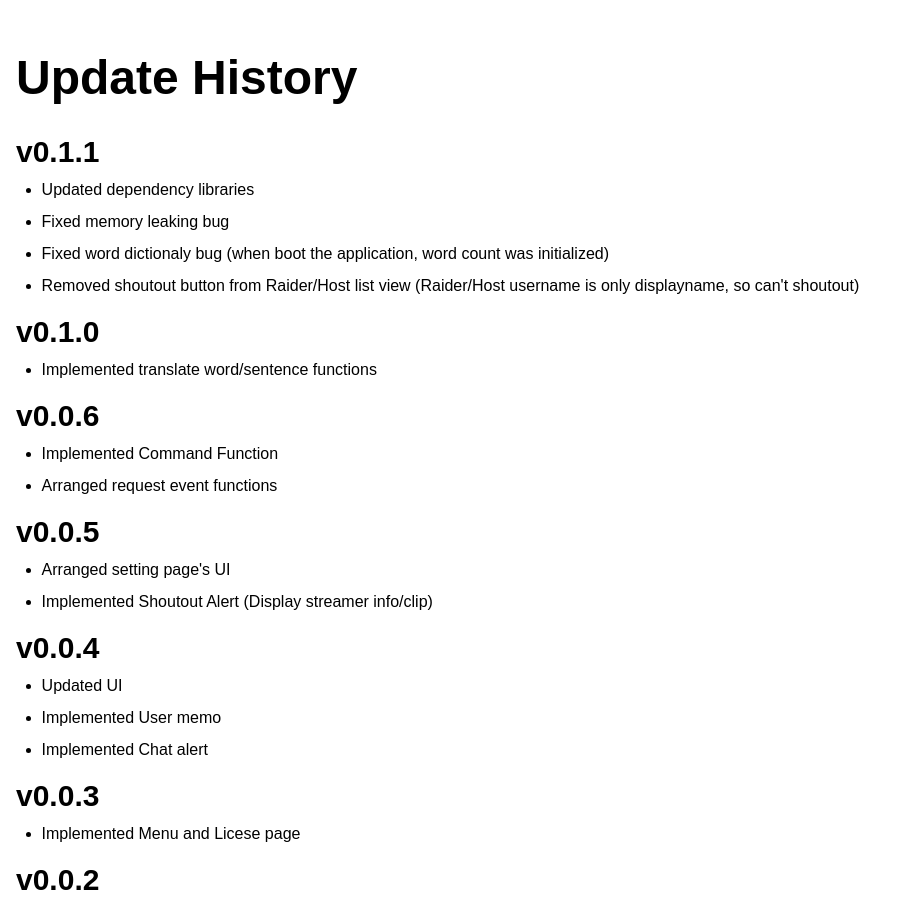
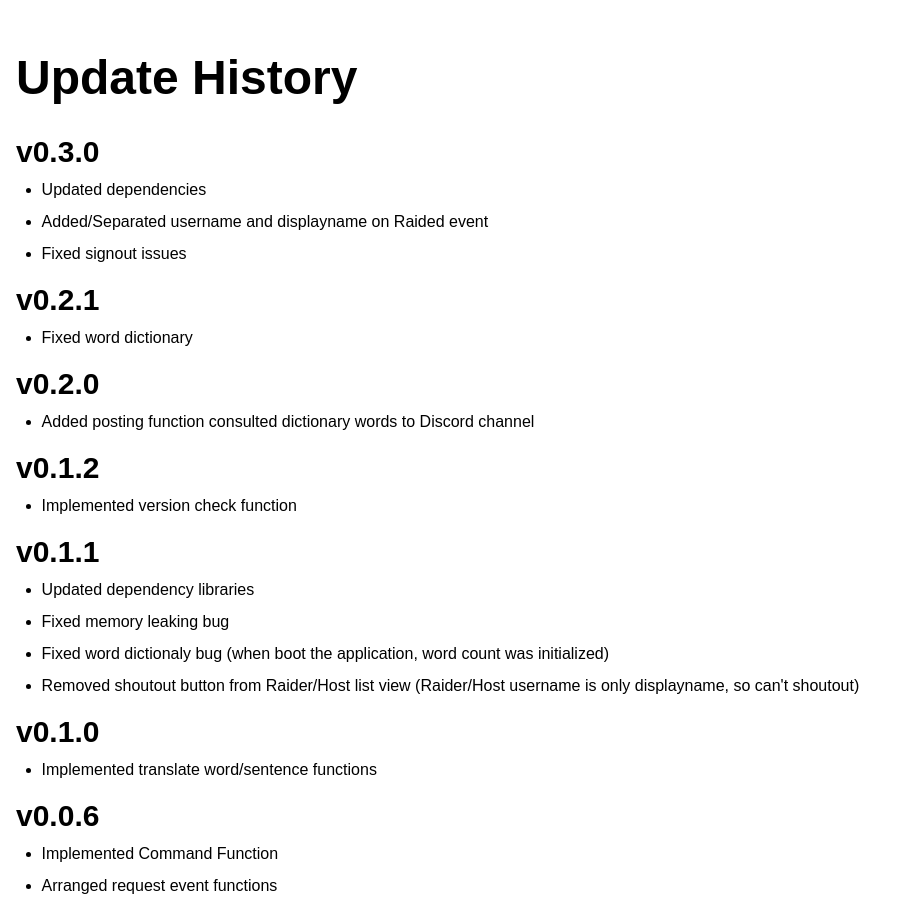
Before and after one commit to sushat4692/streaid-docs, a Next.js app: page / in a window 1280 px wide. Shown: the part 1020-1929 px from the top of the page, without its empty margins (0-906 px from the left). Built offline with nearby package versions, Linux system fonts and the light colour scheme.

Commit message:
Updated to v0.3.0

```diff
--- a/components/History.tsx
+++ b/components/History.tsx
@@ -15,6 +15,52 @@ const HistoryComponent: React.FC = () => {
                         defaultMessage: "Update History",
                     })}
                 </h2>
+
+                <h3 className="headline--sub">v0.3.0</h3>
+                <ul className="list">
+                    <li className="list__item">
+                        {locale.getMessage({
+                            id: "Component.History.v0.3.0-1",
+                        })}
+                    </li>
+                    <li className="list__item">
+                        {locale.getMessage({
+                            id: "Component.History.v0.3.0-2",
+                        })}
+                    </li>
+                    <li className="list__item">
+                        {locale.getMessage({
+                            id: "Component.History.v0.3.0-3",
+                        })}
+                    </li>
+                </ul>
+
+                <h3 className="headline--sub">v0.2.1</h3>
+                <ul className="list">
+                    <li className="list__item">
+                        {locale.getMessage({
+                            id: "Component.History.v0.2.1",
+                        })}
+                    </li>
+                </ul>
+
+                <h3 className="headline--sub">v0.2.0</h3>
+                <ul className="list">
+                    <li className="list__item">
+                        {locale.getMessage({
+                            id: "Component.History.v0.2.0",
+                        })}
+                    </li>
+                </ul>
+
+                <h3 className="headline--sub">v0.1.2</h3>
+                <ul className="list">
+                    <li className="list__item">
+                        {locale.getMessage({
+                            id: "Component.History.v0.1.2",
+                        })}
+                    </li>
+                </ul>
 
                 <h3 className="headline--sub">v0.1.1</h3>
                 <ul className="list">
--- a/lang/en-us.ts
+++ b/lang/en-us.ts
@@ -26,6 +26,14 @@ const messages = {
     "Component.Install.Button": "Download latest Version",
     // History
     "Component.History.Header": "Update History",
+    "Component.History.v0.3.0-1": "Updated dependencies",
+    "Component.History.v0.3.0-2":
+        "Added/Separated username and displayname on Raided event",
+    "Component.History.v0.3.0-3": "Fixed signout issues",
+    "Component.History.v0.2.1": "Fixed word dictionary",
+    "Component.History.v0.2.0":
+        "Added posting function consulted dictionary words to Discord channel",
+    "Component.History.v0.1.2": "Implemented version check function",
     "Component.History.v0.1.1-1": "Updated dependency libraries",
     "Component.History.v0.1.1-2": "Fixed memory leaking bug",
     "Component.History.v0.1.1-3":
--- a/lang/ja-jp.ts
+++ b/lang/ja-jp.ts
@@ -26,6 +26,14 @@ const messages = {
     "Component.Install.Button": "最新版をダウンロード",
     // History
     "Component.History.Header": "更新履歴",
+    "Component.History.v0.3.0-1": "依存ライブラリの更新",
+    "Component.History.v0.3.0-2":
+        "レイド時のユーザ名・表示名を別々に取得するように修正",
+    "Component.History.v0.3.0-3":
+        "サインアウト時に情報が全て消えてしまう不具合の修正",
+    "Component.History.v0.2.1": "辞書機能が動作していなかった不具合の修正",
+    "Component.History.v0.2.0": "Discordへの辞書検索結果の投稿機能の追加",
+    "Component.History.v0.1.2": "バージョンチェック機能の追加",
     "Component.History.v0.1.1-1": "依存ライブラリの更新",
     "Component.History.v0.1.1-2": "メモリーリークバグの修正",
     "Component.History.v0.1.1-3":
--- a/package.json
+++ b/package.json
@@ -1,6 +1,6 @@
 {
   "name": "twitch-support-tool-doc",
-  "version": "0.1.1",
+  "version": "0.3.0",
   "private": true,
   "scripts": {
     "dev": "next dev",
```
Also changed, not shown: version.ts (+36 -0 lines).
